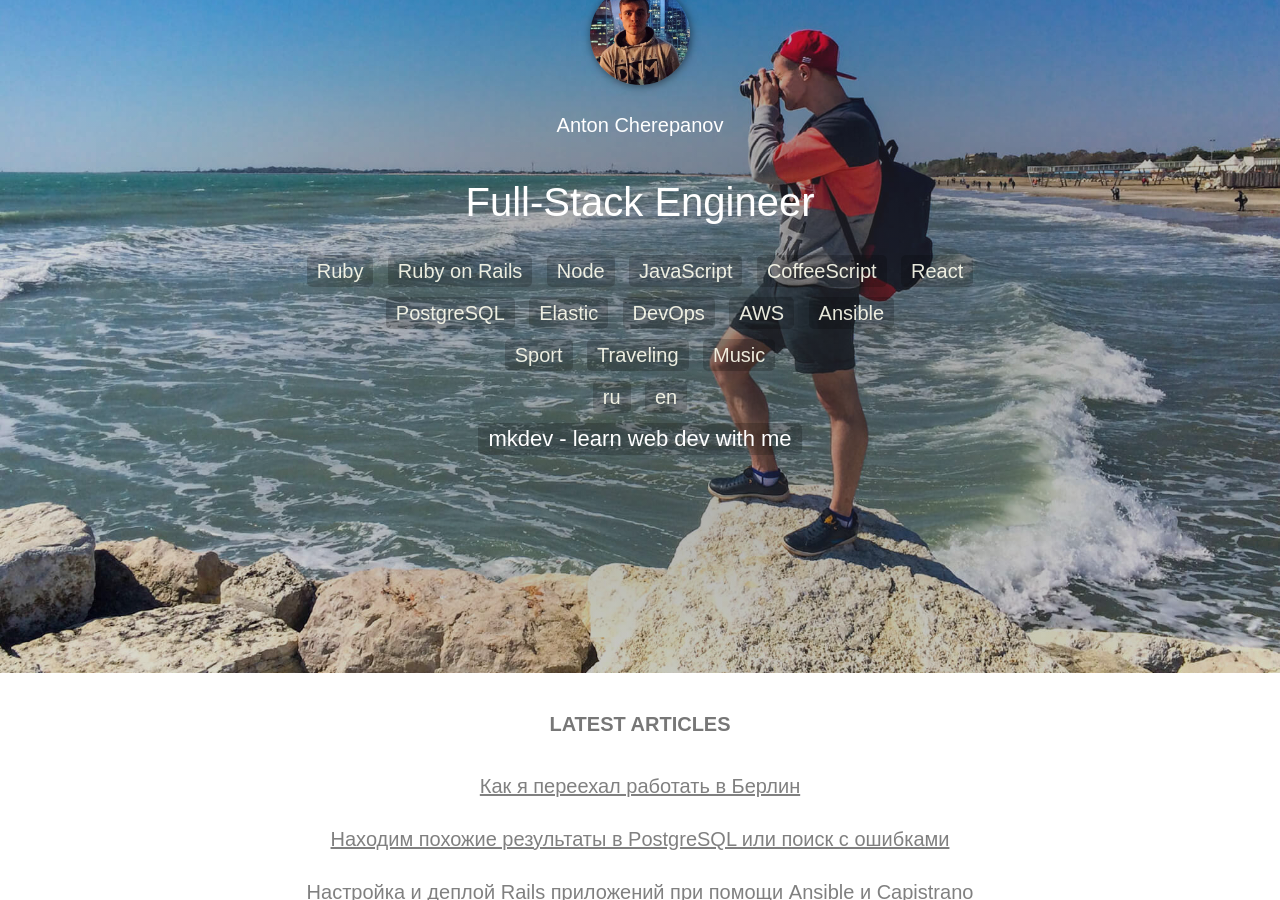
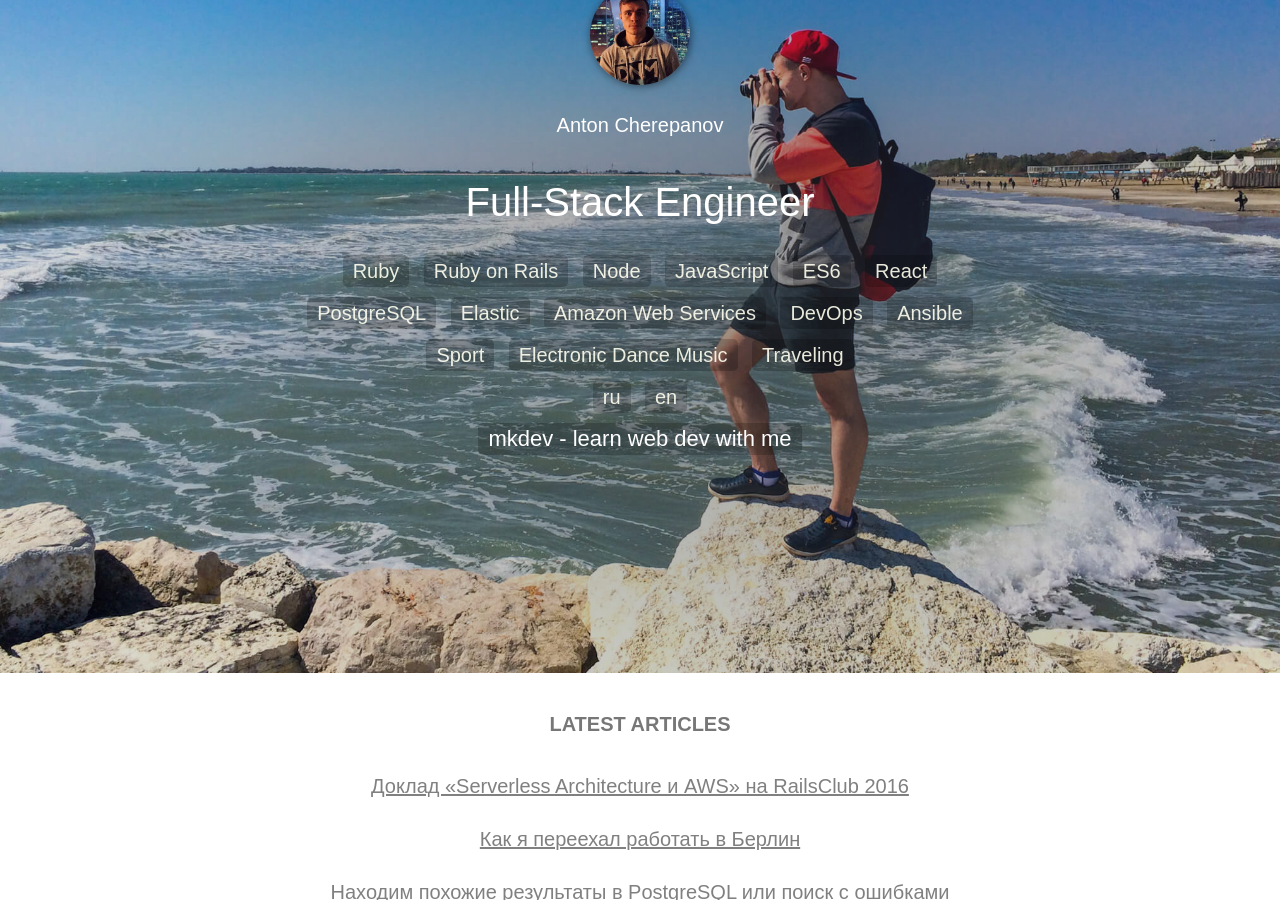
Before and after one commit to davetoxa/davetoxa.github.com, a Jekyll site: the page built from index.html, in a window 1280 px wide and 900 px high, scrolled down 227 px. Built offline with Jekyll 4.4.1, drawn with Linux system fonts in a browser that asks for light colours; nearby versions of some CDN libraries; Markdown is read by kramdown in place of the engine named in the settings; some of the changed text lies outside the part shown.

Commit message:
2017 update 👻

```diff
--- a/_includes/blog.html
+++ b/_includes/blog.html
@@ -1,6 +1,8 @@
 <div class="section blog">
   <h3>Latest articles</h3>
-
+  <p>
+    <a target="href" href="https://mkdev.me/posts/doklad-serverless-architecture-i-aws-na-railsclub-2016">Доклад «Serverless Architecture и AWS» на RailsClub 2016</a>
+	</p>
 	<p>
     <a target="href" href="https://mkdev.me/posts/kak-nash-mentor-pereehal-rabotat-v-berlin">Как я переехал работать в Берлин</a>
 	</p>
--- a/_includes/intro.html
+++ b/_includes/intro.html
@@ -11,18 +11,18 @@
 					<li class="tag">Ruby on Rails</li>
 					<li class="tag">Node</li>
 					<li class="tag">JavaScript</li>
-					<li class="tag">CoffeeScript</li>
+					<li class="tag">ES6</li>
 					<li class="tag">React</li>
 					<br>
 					<li class="tag">PostgreSQL</li>
 					<li class="tag">Elastic</li>
+					<li class="tag">Amazon Web Services</li>
 					<li class="tag">DevOps</li>
-					<li class="tag">AWS</li>
 					<li class="tag">Ansible</li>
 					<br>
 					<li class="tag">Sport</li>
+					<li class="tag">Electronic Dance Music</li>
 					<li class="tag">Traveling</li>
-					<li class="tag">Music</li>
 					<br>
 					<li class="tag">ru</li>
 					<li class="tag">en</li>
--- a/_includes/map.html
+++ b/_includes/map.html
@@ -17,7 +17,7 @@
 	function initMap() {
 	  var map = new google.maps.Map(document.getElementsByClassName('map')[0], {
 	    center: {lat: 50, lng: 25},
-	    zoom: 4,
+	    zoom: 3,
       disableDefaultUI: false,
       zoomControl: true,
       mapTypeControl: false,
@@ -53,6 +53,7 @@
 			[47.49, 11.09], // Garmisch-Partenkirchen
 			[47.421, 10.985], // Zugspitze
 			[55.67, 12.49], // Copenhagen
+			[59.91, 30.04], // Saint Petersburg
 		]
 
     for (i = 0; i < locations.length; i++) {
--- a/_layouts/default.html
+++ b/_layouts/default.html
@@ -10,7 +10,7 @@
       {% include map.html %}
       {% include metrica.html %}
       <div class="section footer">
-      	<p>© 2016 Anton Cherepanov</p>
+      	<p>© 2017 Anton Cherepanov</p>
       </div>
     </div>
     <link href="//maxcdn.bootstrapcdn.com/font-awesome/4.5.0/css/font-awesome.min.css" rel="stylesheet">
```
